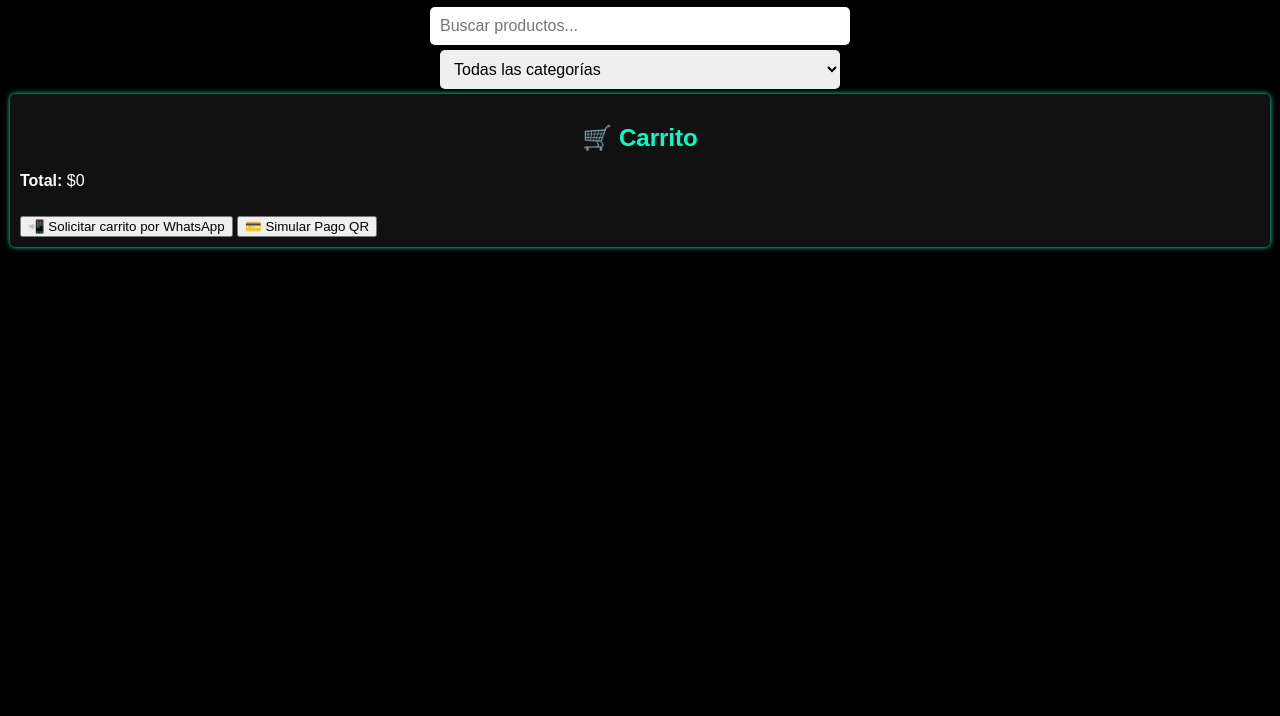
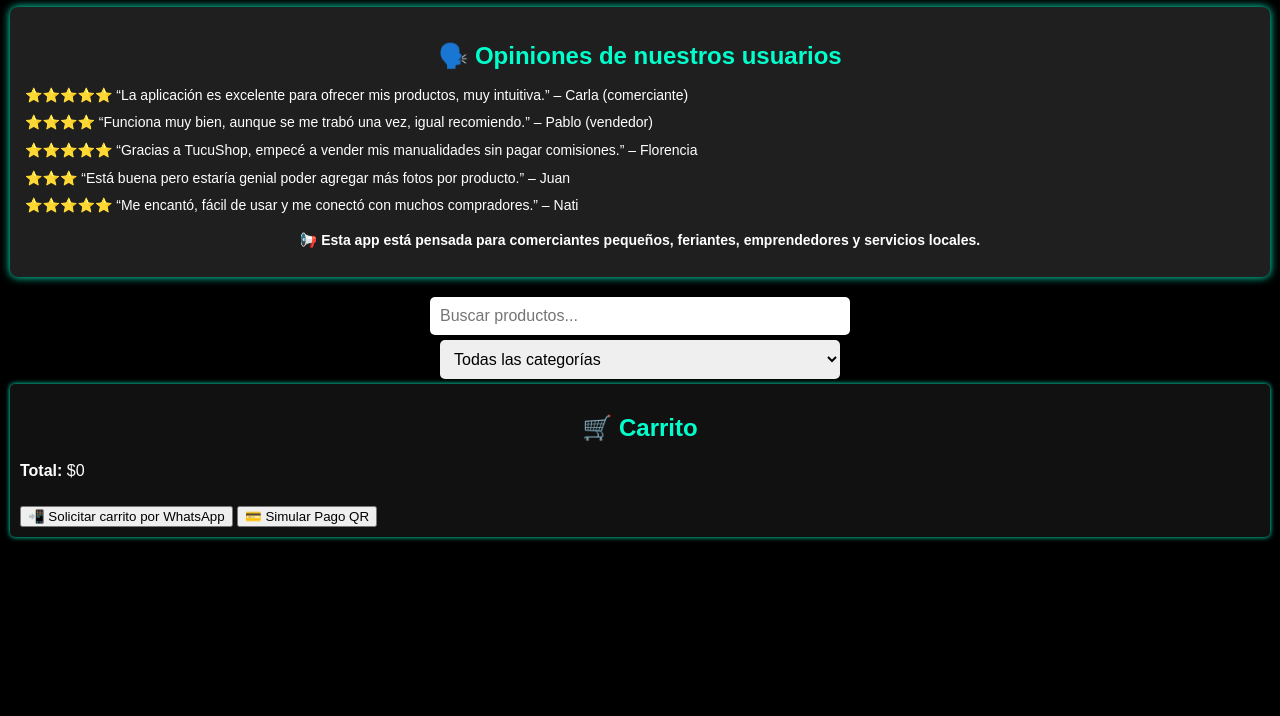
Before and after one commit to iluminatis2323/tienda-shelby, a website: page public/index.html in a window 1280 px wide. Shown: the part 84-800 px from the top of the page. Drawn offline with Linux system fonts and the light colour scheme; no server answers.

Commit message:
🚀 Subo todos los últimos cambios

```diff
--- a/public/index.html
+++ b/public/index.html
@@ -7,8 +7,24 @@
 </head>
 <body>
   <button class="toggle-tema" onclick="alternarTema()">🌗 Modo Claro/Oscuro</button>
-  <h1>🛍️ TucuShop</h1>
+  <h1>🛍️🛍️ TucuShop</h1>
 
+  <!-- 🗣️ Reseñas de usuarios -->
+  <div class="reseñas" id="reseñas">
+    <h2>🗣️ Opiniones de nuestros usuarios</h2>
+    <ul>
+      <li>⭐️⭐️⭐️⭐️⭐️ “La aplicación es excelente para ofrecer mis productos, muy intuitiva.” – Carla (comerciante)</li>
+      <li>⭐️⭐️⭐️⭐️ “Funciona muy bien, aunque se me trabó una vez, igual recomiendo.” – Pablo (vendedor)</li>
+      <li>⭐️⭐️⭐️⭐️⭐️ “Gracias a TucuShop, empecé a vender mis manualidades sin pagar comisiones.” – Florencia</li>
+      <li>⭐️⭐️⭐️ “Está buena pero estaría genial poder agregar más fotos por producto.” – Juan</li>
+      <li>⭐️⭐️⭐️⭐️⭐️ “Me encantó, fácil de usar y me conectó con muchos compradores.” – Nati</li>
+    </ul>
+    <p style="text-align:center; margin-top: 10px;">
+      <strong>📢 Esta app está pensada para comerciantes pequeños, feriantes, emprendedores y servicios locales.</strong>
+    </p>
+  </div>
+
+  <!-- 🔍 Filtros -->
   <div class="filtros">
     <input type="text" id="busqueda" placeholder="Buscar productos..." oninput="filtrarProductos()" />
     <select id="categoria" onchange="filtrarProductos()">
@@ -23,6 +39,7 @@
     </select>
   </div>
 
+  <!-- 🛒 Carrito -->
   <div class="carrito">
     <h2>🛒 Carrito</h2>
     <ul id="listaCarrito"></ul>
@@ -31,9 +48,13 @@
     <button onclick="simularPago()" style="margin-top:10px;">💳 Simular Pago QR</button>
   </div>
 
+  <!-- 🛍️ Productos -->
   <div class="productos grid" id="productos"></div>
+
+  <!-- 🔔 Notificación flotante -->
   <div id="notificacion"></div>
 
+  <!-- 🧠 Scripts -->
   <script src="helpers.js"></script>
   <script src="tema.js"></script>
   <script src="tienda.js"></script>
--- a/public/style.css
+++ b/public/style.css
@@ -62,7 +62,7 @@
   }
 }
 
-/* 🧾 Tarjetas */
+/* 🧾 Tarjetas de producto */
 .card {
   background: var(--secondary-color);
   padding: 10px;
@@ -79,11 +79,23 @@
 .card img {
   width: 100%;
   border-radius: 5px;
-  height: 180px;
+  height: 130px;
   object-fit: cover;
 }
 
-/* 🔘 Botones */
+.card h3 {
+  font-size: 16px;
+}
+
+.card p {
+  font-size: 14px;
+}
+
+.card button {
+  font-size: 14px;
+}
+
+/* 🔘 Botones generales */
 .btn {
   padding: 10px;
   width: 100%;
@@ -99,6 +111,7 @@
   color: white;
 }
 
+/* 🛠️ Botones de carrito */
 .btn-quitar, .btn-cantidad {
   background: #ff4444;
   color: white;
@@ -164,3 +177,29 @@
   background: var(--highlight);
   border-radius: 10px;
 }
+
+/* 🗣️ Sección de reseñas */
+.reseñas {
+  background: var(--secondary-color);
+  padding: 15px;
+  border-radius: 8px;
+  margin-bottom: 20px;
+  box-shadow: 0 0 8px var(--highlight);
+}
+.reseñas h2 {
+  text-align: center;
+  margin-bottom: 10px;
+}
+.reseñas ul {
+  list-style: none;
+  padding-left: 0;
+}
+.reseñas li {
+  margin-bottom: 8px;
+  font-size: 14px;
+  line-height: 1.4;
+}
+.reseñas p {
+  font-size: 14px;
+  margin-top: 12px;
+}
```
